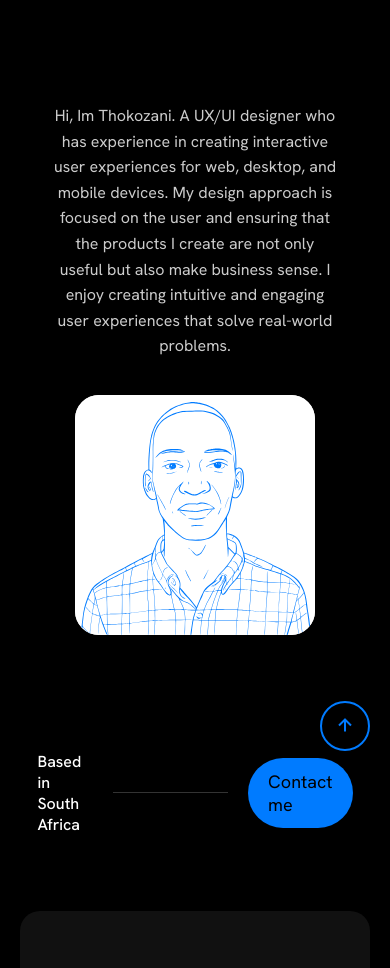
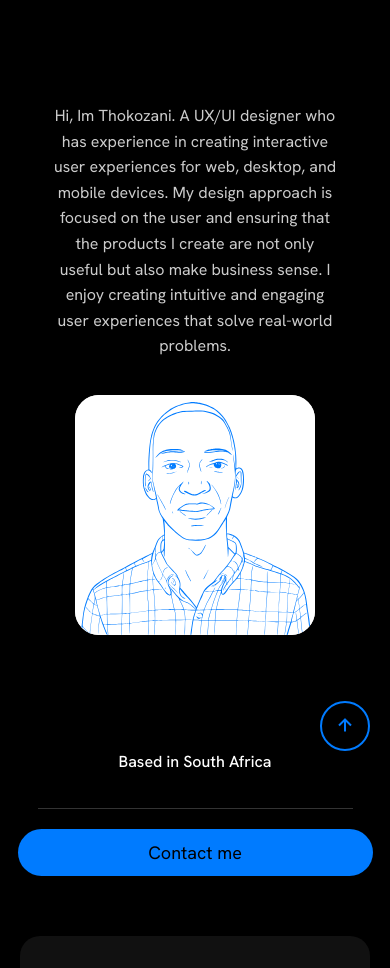
Before and after one commit to Plutoball/Profile.io, a plain HTML site: page about.html in a window 390 px wide. Shown: the part 73-1041 px from the top of the page. Drawn offline with nearby package versions, Linux system fonts and the light colour scheme.

Commit message:
location update

```diff
--- a/about.css
+++ b/about.css
@@ -246,4 +246,31 @@
     font-size: 16px;
   }
 }
+
+@media screen and (max-width: 768px) {
+  .hero-actions {
+    flex-direction: column;
+    align-items: stretch;
+    gap: 20px;
+    text-align: center;
+    margin-top: 30px;
+  }
+
+  .divider {
+    width: 100%;
+    height: 1px;
+    background: rgba(255, 255, 255, 0.2);
+  }
+
+  .CTA-btn {
+    width: 100%;
+    font-size: 16px;
+    padding: 14px;
+  }
+
+  .availability .status p {
+    font-size: 16px;
+  }
+}
+
 /* End of about.css */
```
